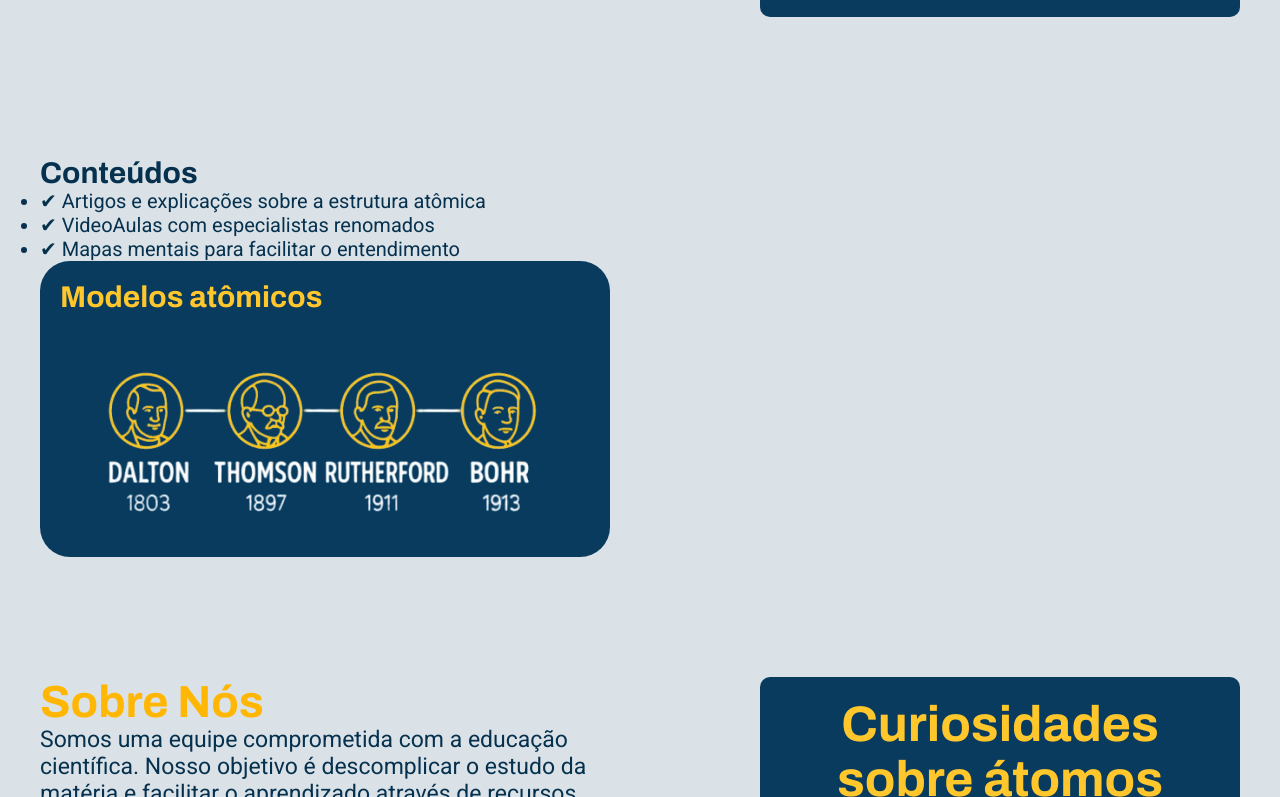
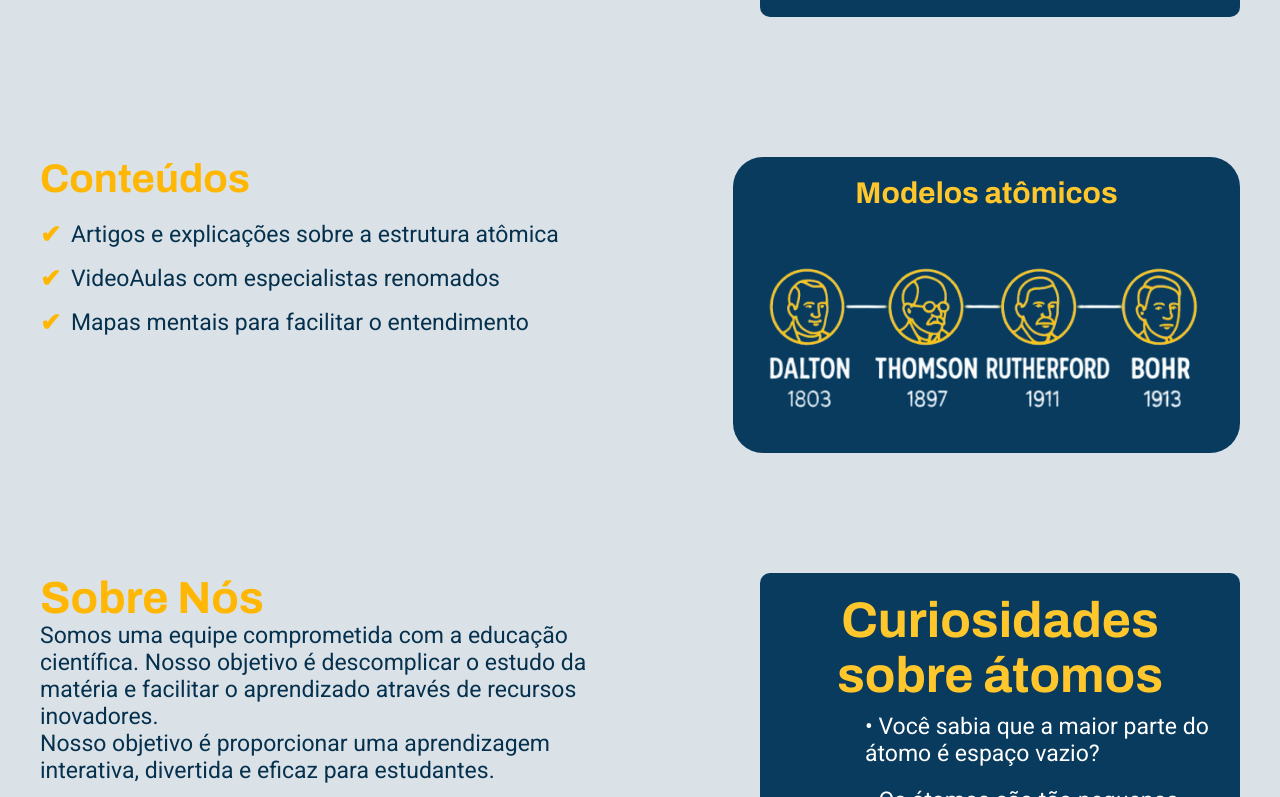
Before and after one commit to Rafaelhenriquereyrey11tia/edtuc, a plain HTML site: page index.html in a window 1280 px wide. Shown: the part 702-1499 px from the top of the page. Drawn offline with Linux system fonts and the light colour scheme.

Commit message:
home feita agr

```diff
--- a/index.html
+++ b/index.html
@@ -50,14 +50,15 @@
     </div>
   </section>
 
-  <!-- Conteúdos -->
  <section class="conteudos">
+  <div>
     <h2>Conteúdos</h2>
     <ul>
-      <li>✔ Artigos e explicações sobre a estrutura atômica</li>
-      <li>✔ VideoAulas com especialistas renomados</li>
-      <li>✔ Mapas mentais para facilitar o entendimento</li>
+      <li>Artigos e explicações sobre a estrutura atômica</li>
+      <li>VideoAulas com especialistas renomados</li>
+      <li>Mapas mentais para facilitar o entendimento</li>
     </ul>
+  </div>
   <div class="modelos">
     <h3>Modelos atômicos</h3>
     <div class="linha">
--- a/style.css
+++ b/style.css
@@ -174,7 +174,9 @@ h2, h3 {
 }
 
 .conteudos {
-  align-items: center;
+  display: flex;
+  justify-content: space-between;
+  align-items: flex-start;
   gap: 4rem;
   padding: 4rem;
   margin-bottom: 4rem;
@@ -182,13 +184,43 @@ h2, h3 {
   font-size: 2rem;
 }
 
+.conteudos h2 {
+  color: var(--amarelo-escuro);
+  font-size: 4rem;
+  margin-bottom: 2rem;
+  text-align: left;
+}
+
+.conteudos ul {
+  list-style: none;
+  padding: 0;
+  margin: 0;
+}
+
+.conteudos li {
+  display: flex;
+  align-items: center;
+  margin-bottom: 1.5rem;
+  font-size: 2.3rem;
+  color: var(--azul-escuro);
+}
+
+.conteudos li::before {
+  content: "✔";
+  color: var(--amarelo-escuro);
+  font-weight: bold;
+  margin-right: 1rem;
+  font-size: 2.5rem;
+}
+
+/* Card Modelos */
 .modelos {
   background-color: var(--azul);
   color: var(--branco);
   padding: 2rem;
   border-radius: 3rem;
-  margin-left: 18 2rem;
   max-width: 57rem;
+  text-align: center;
 }
 
 .modelos h3 {
@@ -243,12 +275,12 @@ h2, h3 {
 
 /* Responsividade */
 @media (max-width: 768px) {
-  .intro, .sobre {
+  .intro, .sobre, .conteudos {
     flex-direction: column;
     text-align: center;
   }
 
-  .intro-text, .sobre-texto, .card {
+  .intro-text, .sobre-texto, .card, .modelos {
     max-width: 100%;
   }
 
```
Lines whose indentation alone changed are shown as unchanged.
